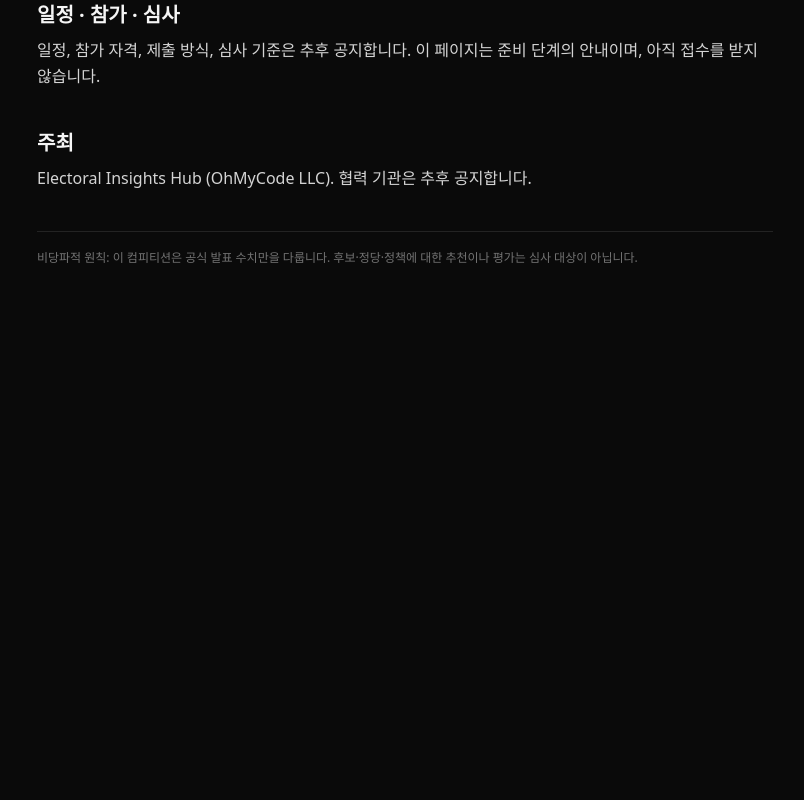
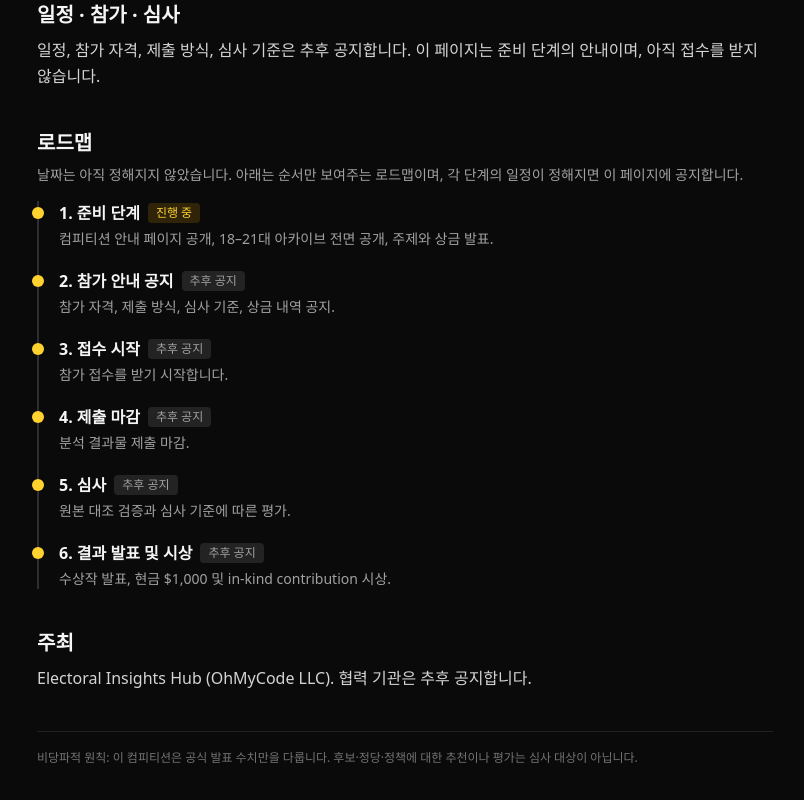
Before and after one commit to sechan9999/us-election-insight-hub, a Next.js app: page /kr/competition in a window 1280 px wide. Shown: the part 1675-2475 px from the top of the page, without its empty margins (235-1039 px from the left). Before the commit the page ends 1975 px from the top, so only its background shows below. Built offline with nearby package versions, Linux system fonts and the light colour scheme.

Commit message:
Competition tab: roadmap section (phases, dates TBD)
Phase order only — no dates invented: 1 Preparation (in progress),
2 Rules announcement, 3 Entries open, 4 Submission deadline,
5 Judging, 6 Winners announced. Undated phases carry a TBD badge;
the page still does not present entries as open.

```diff
--- a/app/kr/competition/page.tsx
+++ b/app/kr/competition/page.tsx
@@ -3,8 +3,10 @@
 // and verifying every figure against the originals. Draft page — schedule,
 // eligibility, submission method, judging criteria, and the in-kind prize
 // details are TBD and marked as such; nothing here presents the competition
-// as open. Project Boo is NOT named as a co-host: the co-host proposal was
-// drafted but never sent, so the organizer is OhMyCode LLC only.
+// as open. The Roadmap section shows phase order only (dates TBD), with
+// phase 1 marked in progress. Project Boo is NOT named as a co-host: the
+// co-host proposal was drafted but never sent, so the organizer is
+// OhMyCode LLC only.
 
 import type { Metadata } from 'next';
 import CountrySwitch from '../../components/CountrySwitch';
@@ -62,6 +64,13 @@ const S = {
     ko: '일정, 참가 자격, 제출 방식, 심사 기준은 추후 공지합니다. 이 페이지는 준비 단계의 안내이며, 아직 접수를 받지 않습니다.',
     en: 'Schedule, eligibility, submission method, and judging criteria will be announced later. This page is a preparation-stage announcement; entries are not yet open.',
   },
+  roadmapHeading: { ko: '로드맵', en: 'Roadmap' },
+  roadmapIntro: {
+    ko: '날짜는 아직 정해지지 않았습니다. 아래는 순서만 보여주는 로드맵이며, 각 단계의 일정이 정해지면 이 페이지에 공지합니다.',
+    en: 'Dates are not set yet. The roadmap below shows the order of phases only; each phase’s dates will be announced on this page when fixed.',
+  },
+  roadmapNow: { ko: '진행 중', en: 'In progress' },
+  roadmapTbd: { ko: '추후 공지', en: 'TBD' },
   organizerHeading: { ko: '주최', en: 'Organizer' },
   organizerBody: {
     ko: 'Electoral Insights Hub (OhMyCode LLC). 협력 기관은 추후 공지합니다.',
@@ -94,6 +103,61 @@ const PRIZES: Record<Lang, string[]> = {
   ko: ['현금 상금: $1,000', 'In-kind contribution: 내역 추후 공지'],
   en: ['Cash prize: $1,000', 'In-kind contribution: details to be announced'],
 };
+
+// Roadmap phases in order. Dates are TBD by design (see file header):
+// phase 1 is the current state, the rest carry the TBD badge until HK
+// fixes their dates. Nothing here implies entries are open.
+type RoadmapPhase = { title: { ko: string; en: string }; desc: { ko: string; en: string }; now: boolean };
+const ROADMAP: RoadmapPhase[] = [
+  {
+    title: { ko: '1. 준비 단계', en: '1. Preparation' },
+    desc: {
+      ko: '컴피티션 안내 페이지 공개, 18–21대 아카이브 전면 공개, 주제와 상금 발표.',
+      en: 'Announcement page live, 18th–21st archives published in full, topics and prizes announced.',
+    },
+    now: true,
+  },
+  {
+    title: { ko: '2. 참가 안내 공지', en: '2. Rules announcement' },
+    desc: {
+      ko: '참가 자격, 제출 방식, 심사 기준, 상금 내역 공지.',
+      en: 'Eligibility, submission method, judging criteria, and prize details announced.',
+    },
+    now: false,
+  },
+  {
+    title: { ko: '3. 접수 시작', en: '3. Entries open' },
+    desc: {
+      ko: '참가 접수를 받기 시작합니다.',
+      en: 'Entries open for submissions.',
+    },
+    now: false,
+  },
+  {
+    title: { ko: '4. 제출 마감', en: '4. Submission deadline' },
+    desc: {
+      ko: '분석 결과물 제출 마감.',
+      en: 'Deadline for submitting analysis entries.',
+    },
+    now: false,
+  },
+  {
+    title: { ko: '5. 심사', en: '5. Judging' },
+    desc: {
+      ko: '원본 대조 검증과 심사 기준에 따른 평가.',
+      en: 'Verification against the originals and evaluation by the judging criteria.',
+    },
+    now: false,
+  },
+  {
+    title: { ko: '6. 결과 발표 및 시상', en: '6. Winners announced' },
+    desc: {
+      ko: '수상작 발표, 현금 $1,000 및 in-kind contribution 시상.',
+      en: 'Winning entries announced; $1,000 cash and in-kind prizes awarded.',
+    },
+    now: false,
+  },
+];
 
 const ARCHIVES: { term: { ko: string; en: string }; desc: { ko: string; en: string }; url: string }[] = [
   {
@@ -280,6 +344,29 @@ export default async function CompetitionPage({
         <h2 className="mt-10 text-xl font-bold">{tr(lang, 'scheduleHeading')}</h2>
         <p className="mt-2 leading-relaxed text-neutral-300">{tr(lang, 'scheduleBody')}</p>
 
+        <h2 className="mt-10 text-xl font-bold">{tr(lang, 'roadmapHeading')}</h2>
+        <p className="mt-2 text-sm text-neutral-400">{tr(lang, 'roadmapIntro')}</p>
+        <ol className="mt-4 space-y-0">
+          {ROADMAP.map((ph) => (
+            <li key={ph.title[lang]} className="relative border-l-2 border-white/15 pb-5 pl-5 last:pb-0">
+              <span className="absolute -left-[7px] top-1.5 h-3 w-3 rounded-full bg-amber-300" />
+              <div className="flex flex-wrap items-center gap-2">
+                <span className="font-semibold">{ph.title[lang]}</span>
+                <span
+                  className={
+                    ph.now
+                      ? 'rounded bg-amber-400/15 px-2 py-0.5 text-xs font-medium text-amber-300'
+                      : 'rounded bg-white/10 px-2 py-0.5 text-xs text-neutral-400'
+                  }
+                >
+                  {ph.now ? tr(lang, 'roadmapNow') : tr(lang, 'roadmapTbd')}
+                </span>
+              </div>
+              <p className="mt-1 text-sm text-neutral-400">{ph.desc[lang]}</p>
+            </li>
+          ))}
+        </ol>
+
         <h2 className="mt-10 text-xl font-bold">{tr(lang, 'organizerHeading')}</h2>
         <p className="mt-2 leading-relaxed text-neutral-300">{tr(lang, 'organizerBody')}</p>
 
```
